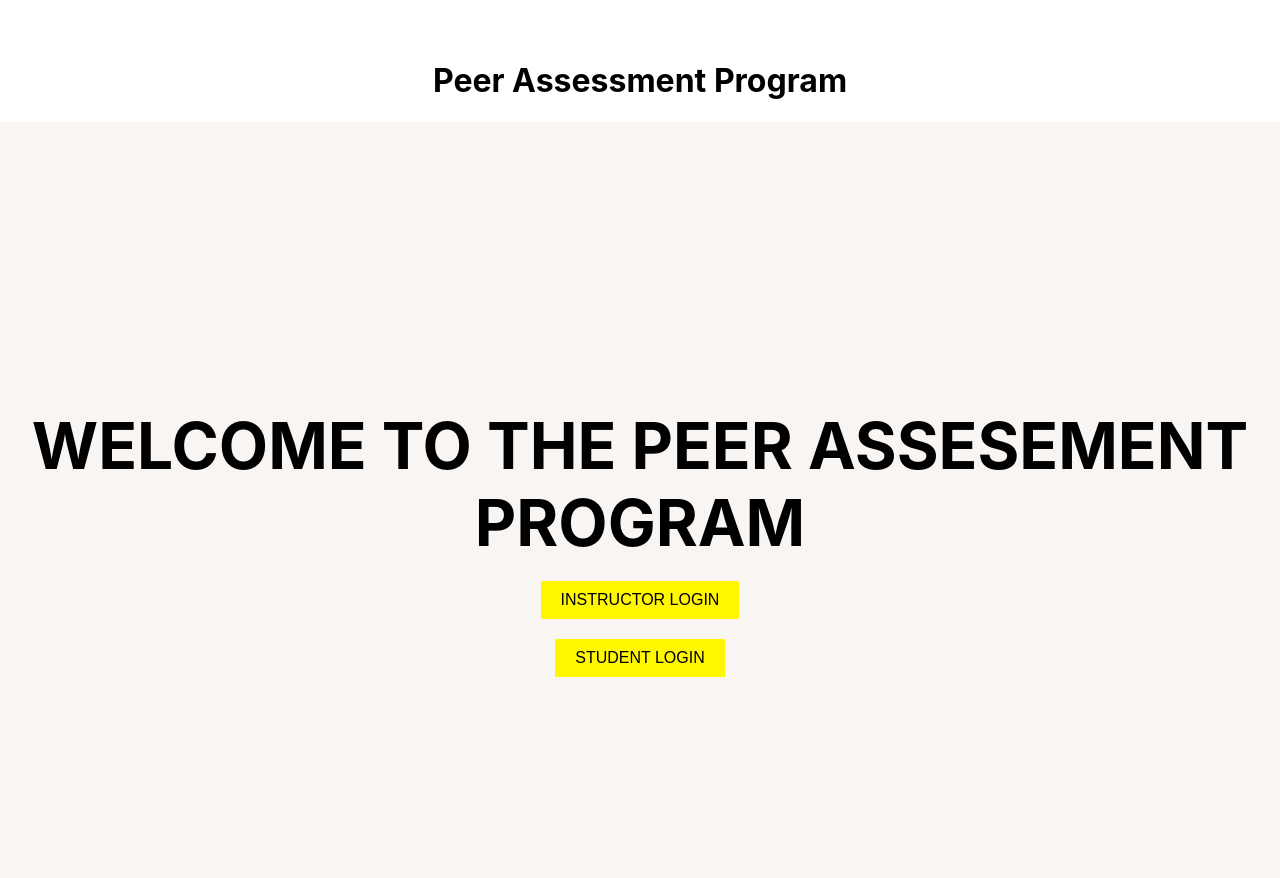
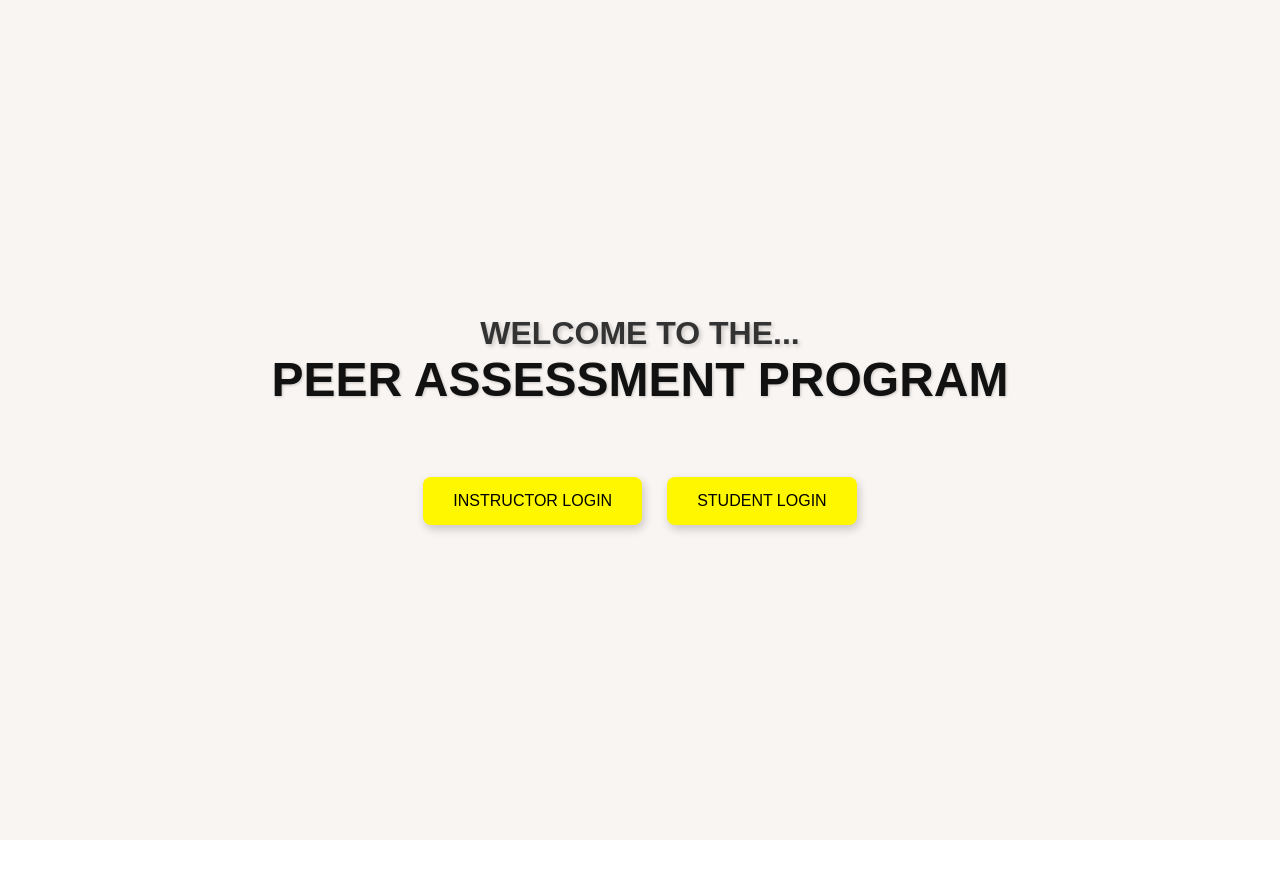
Before and after one commit to elif5446/we_cant_think_of_a_name_SOEN341-Project_F24, a React (Create React App) app in the folder client/: page / in a window 1280 px wide. Shown: the top 878 px of the page. After the commit the page ends 840 px from the top, so only its background shows below. Built offline with nearby package versions, Linux system fonts and the light colour scheme.

Commit message:
New Main page.

```diff
--- a/client/src/App.js
+++ b/client/src/App.js
@@ -1,12 +1,10 @@
 import logo from './logo.svg';
 import './App.css';
-import Header from './components/Header';
 import Main from './components/Main';
 
 function App() {
   return (
     <div className="App">
-      <Header/>
       <Main/>
     </div>
   );
--- a/client/src/components/Main.js
+++ b/client/src/components/Main.js
@@ -1,38 +1,18 @@
 import React from 'react';
-import styled from 'styled-components';
+import '../styles/Main.css';
 
-const MainContainer = styled.section`
-    background-color:#f9f5f2;
-    height: 100vh;
-    display: flex;
-    flex-direction: column;
-    justify-content: center;
-    align-items: center;
-    text-align: center;
-    padding: 20px;
-    `;
-
-const Title = styled.h1`
-  font-size: 4rem;
-  font-weight: bold;
-  margin: 0;
-`;
-
-const Button = styled.button`
-  background-color: #fff700;
-  border: none;
-  padding: 10px 20px;
-  margin-top: 20px;
-  font-size: 1rem;
-  cursor: pointer;
-`;
 
 const Main = () => (
-  <MainContainer>
-    <Title>WELCOME TO THE PEER ASSESEMENT PROGRAM</Title>
-    <Button>INSTRUCTOR LOGIN</Button>
-    <Button>STUDENT LOGIN</Button>
-  </MainContainer>
+    <section className="main-container">
+    <div className = "title-container">
+        <h2 className="title">WELCOME TO THE...</h2>
+        <h1 className = "maintitle">PEER ASSESSMENT PROGRAM</h1>
+    </div>
+    <div className = "button-container">
+        <button className="button">INSTRUCTOR LOGIN</button>
+        <button className="button">STUDENT LOGIN</button>
+    </div>
+  </section>
 );
 
 export default Main;
--- /dev/null
+++ b/client/src/styles/Main.css
@@ -0,0 +1,64 @@
+body {
+    margin: 0;
+    font-family: 'Arial', sans-serif;
+  }
+.main-container {
+    background-color:#f9f5f2;
+    height: 100vh;
+    display: flex;
+    flex-direction: column;
+    justify-content: center;
+    align-items: center;
+    text-align: center;
+    padding: 20px;
+    position: relative;
+    overflow:hidden;
+
+}
+.title-container {
+    margin-bottom:30px;
+}
+
+
+.maintitle {
+    font-size: 3rem;
+    font-weight: bold;
+    margin: 0;
+    text-shadow: 1px 1px 3px rgba(0, 0, 0, 0.2);
+    color: #111;
+}
+.title {
+    font-size: 2rem;
+    font-weight: bold;
+    margin: 0;
+    top : 0;
+    text-shadow: 2px 2px 4px rgba(0, 0, 0, 0.2);
+    color: #333;
+}
+
+
+.button-container {
+    display: flex;
+    gap: 25px;
+    margin-top: 20px;
+}
+.button {
+    background-color: #fff700;
+    border: none;
+    padding: 15px 30px;
+    margin-top: 20px;
+    font-size: 1rem;
+    cursor: pointer;
+    border-radius:8px;
+    transition: all 0.3s ease;
+    box-shadow: 2px 4px 10px rgba(0, 0, 0, 0.2);
+}
+.button:hover {
+    background-color: #ffcc00;
+    transform: translateY(-3px);
+  }
+
+.button:focus {
+    outline: none;
+    box-shadow: 0 0 10px 2px rgba(255, 199, 0, 0.6);
+  }
```
